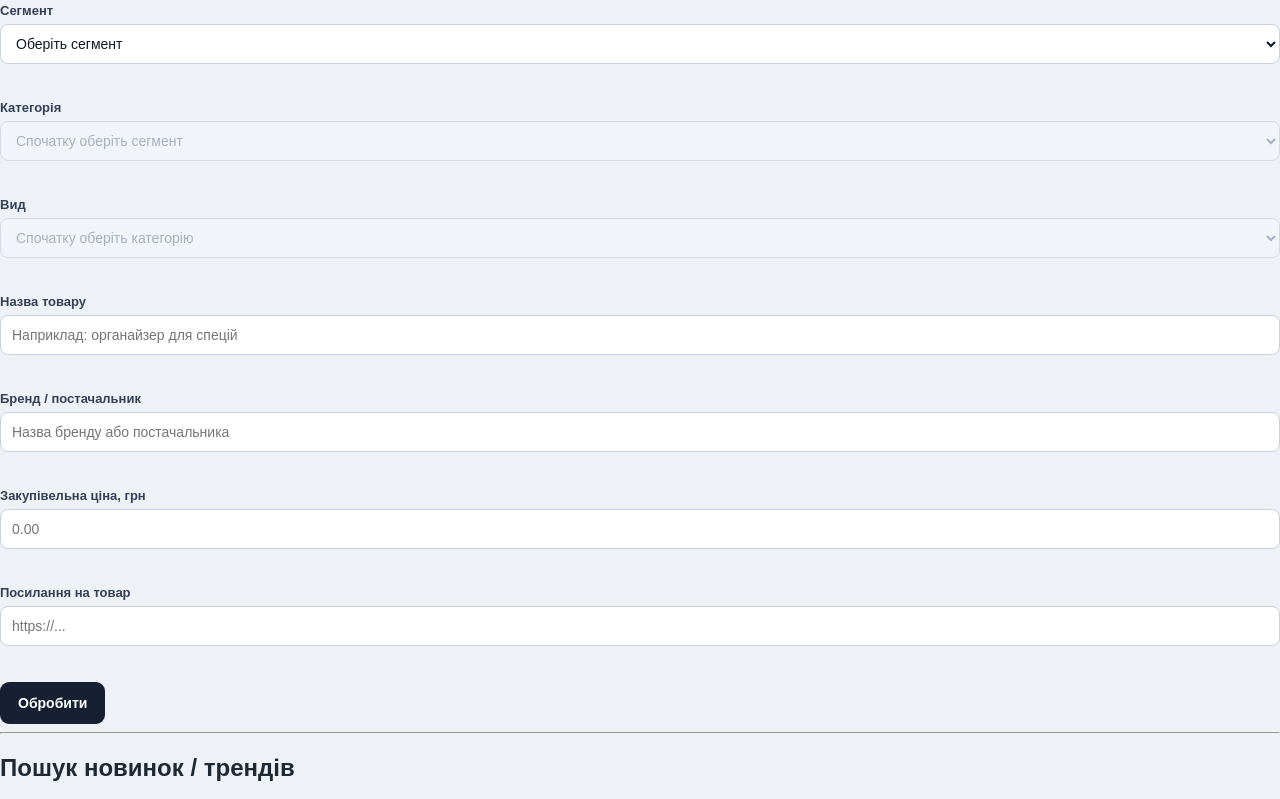
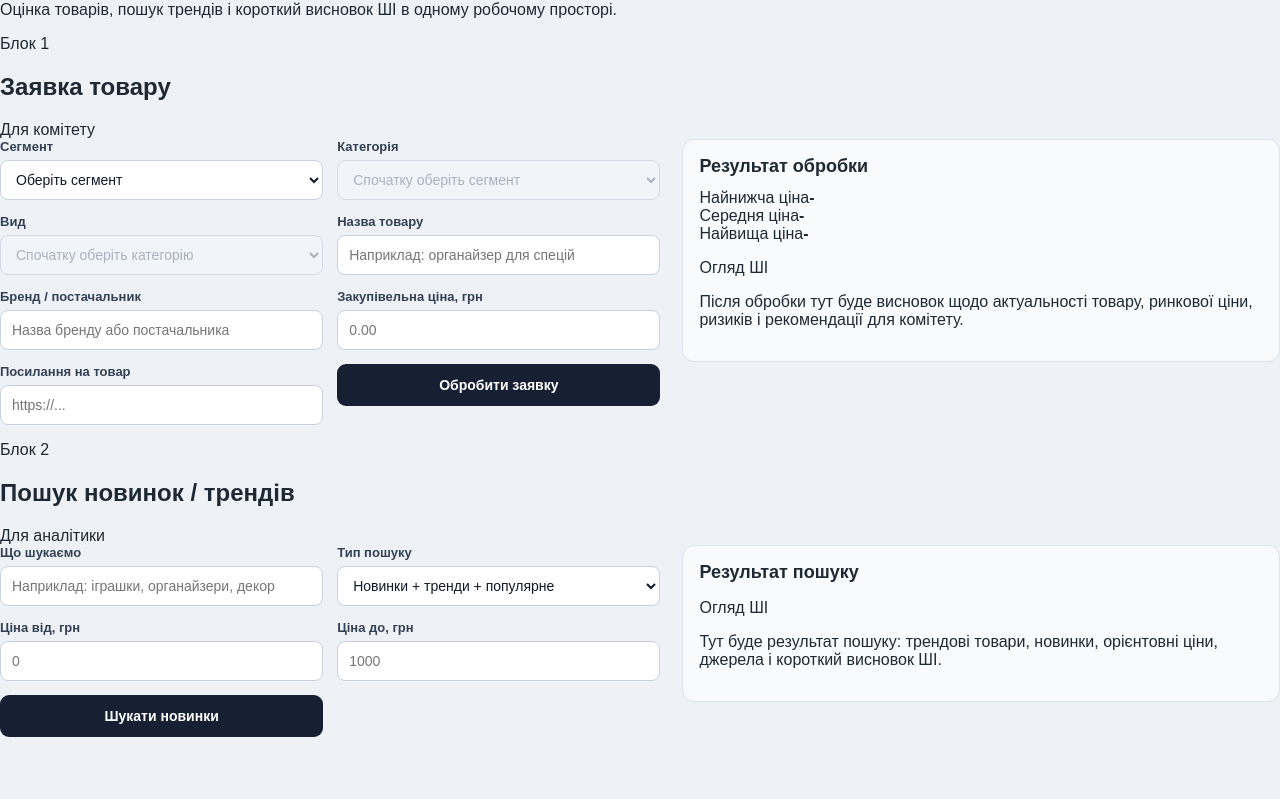
Before and after one commit to iyaskobsp-spec/cm-assortment-admin, a plain HTML site: page index.html in a window 1280 px wide. Shown: the part 99-898 px from the top of the page. After the commit the page ends 836 px from the top, so only its background shows below. Drawn offline with Linux system fonts and the light colour scheme; no server answers; a script that the page names is missing.

Commit message:
Update index.html

```diff
--- a/index.html
+++ b/index.html
@@ -8,123 +8,80 @@
   <script src="https://cdn.jsdelivr.net/npm/xlsx@0.18.5/dist/xlsx.full.min.js"></script>
 </head>
 <body>
-  <h1>CM Assortment Admin</h1>
+  <main class="app-shell">
+    <header class="hero">
+      <div>
+        <p class="eyebrow">Асортиментний комітет</p>
+        <h1>CM Assortment Admin</h1>
+        <p class="hero-text">Оцінка товарів, пошук трендів і короткий висновок ШІ в одному робочому просторі.</p>
+      </div>
+    </header>
 
-  <h2>Заявка товару</h2>
+    <section class="work-section">
+      <div class="section-head">
+        <div>
+          <p class="eyebrow">Блок 1</p>
+          <h2>Заявка товару</h2>
+        </div>
+        <span class="status-pill">Для комітету</span>
+      </div>
 
-  <form>
-    <label>
-      Сегмент
-      <select id="segmentSelect">
-        <option value="">Оберіть сегмент</option>
-      </select>
-    </label>
+      <div class="section-grid">
+        <form class="panel form-grid">
+          <label>Сегмент<select id="segmentSelect"><option value="">Оберіть сегмент</option></select></label>
+          <label>Категорія<select id="categorySelect" disabled><option value="">Спочатку оберіть сегмент</option></select></label>
+          <label>Вид<select id="typeSelect" disabled><option value="">Спочатку оберіть категорію</option></select></label>
+          <label>Назва товару<input type="text" placeholder="Наприклад: органайзер для спецій"></label>
+          <label>Бренд / постачальник<input type="text" placeholder="Назва бренду або постачальника"></label>
+          <label>Закупівельна ціна, грн<input type="number" placeholder="0.00"></label>
+          <label class="wide">Посилання на товар<input type="url" placeholder="https://..."></label>
+          <button type="button" class="primary-btn wide">Обробити заявку</button>
+        </form>
 
-    <br><br>
+        <aside class="panel result-panel">
+          <h3>Результат обробки</h3>
+          <div class="metric-grid">
+            <div><span>Найнижча ціна</span><strong>-</strong></div>
+            <div><span>Середня ціна</span><strong>-</strong></div>
+            <div><span>Найвища ціна</span><strong>-</strong></div>
+          </div>
 
-    <label>
-      Категорія
-      <select id="categorySelect" disabled>
-        <option value="">Спочатку оберіть сегмент</option>
-      </select>
-    </label>
+          <div class="ai-card">
+            <p class="ai-title">Огляд ШІ</p>
+            <p>Після обробки тут буде висновок щодо актуальності товару, ринкової ціни, ризиків і рекомендації для комітету.</p>
+          </div>
+        </aside>
+      </div>
+    </section>
 
-    <br><br>
+    <section class="work-section">
+      <div class="section-head">
+        <div>
+          <p class="eyebrow">Блок 2</p>
+          <h2>Пошук новинок / трендів</h2>
+        </div>
+        <span class="status-pill">Для аналітики</span>
+      </div>
 
-    <label>
-      Вид
-      <select id="typeSelect" disabled>
-        <option value="">Спочатку оберіть категорію</option>
-      </select>
-    </label>
+      <div class="section-grid">
+        <form class="panel form-grid">
+          <label class="wide">Що шукаємо<input id="trendSearchInput" type="text" placeholder="Наприклад: іграшки, органайзери, декор"></label>
+          <label>Тип пошуку<select id="trendSearchType"><option value="all">Новинки + тренди + популярне</option><option value="new">Тільки новинки</option><option value="trends">Тільки тренди</option><option value="popular">Тільки популярне</option></select></label>
+          <label>Ціна від, грн<input id="trendMinPrice" type="number" placeholder="0"></label>
+          <label>Ціна до, грн<input id="trendMaxPrice" type="number" placeholder="1000"></label>
+          <button type="button" id="trendSearchButton" class="primary-btn wide">Шукати новинки</button>
+        </form>
 
-    <br><br>
-
-    <label>
-      Назва товару
-      <input type="text" placeholder="Наприклад: органайзер для спецій">
-    </label>
-
-    <br><br>
-
-    <label>
-      Бренд / постачальник
-      <input type="text" placeholder="Назва бренду або постачальника">
-    </label>
-
-    <br><br>
-
-    <label>
-      Закупівельна ціна, грн
-      <input type="number" placeholder="0.00">
-    </label>
-
-    <br><br>
-
-    <label>
-      Посилання на товар
-      <input type="url" placeholder="https://...">
-    </label>
-
-    <br><br>
-
-    <button type="button">Обробити</button>
-  </form>
-
-    <hr>
-
-  <h2>Пошук новинок / трендів</h2>
-
-  <form>
-    <label>
-      Що шукаємо
-      <input id="trendSearchInput" type="text" placeholder="Наприклад: іграшки, органайзери, декор">
-    </label>
-
-    <br><br>
-
-    <label>
-      Тип пошуку
-      <select id="trendSearchType">
-        <option value="all">Новинки + тренди + популярне</option>
-        <option value="new">Тільки новинки</option>
-        <option value="trends">Тільки тренди</option>
-        <option value="popular">Тільки популярне</option>
-      </select>
-    </label>
-
-    <br><br>
-
-    <label>
-      Ціна від, грн
-      <input id="trendMinPrice" type="number" placeholder="0">
-    </label>
-
-    <br><br>
-
-    <label>
-      Ціна до, грн
-      <input id="trendMaxPrice" type="number" placeholder="1000">
-    </label>
-
-    <br><br>
-
-    <button type="button" id="trendSearchButton">Шукати новинки</button>
-  </form>
-
-  <h2>Результат пошуку новинок</h2>
-  <p id="trendSearchResult">
-    Тут буде результат пошуку: трендові товари, новинки, орієнтовні ціни, джерела і короткий огляд ШІ.
-  </p>
-
-  <h2>Результат обробки</h2>
-
-  <p><strong>Найнижча ціна:</strong> -</p>
-  <p><strong>Середня ціна:</strong> -</p>
-  <p><strong>Найвища ціна:</strong> -</p>
-
-  <h2>Огляд ШІ</h2>
-  <p>Після обробки тут буде висновок щодо актуальності товару, ринкової ціни, ризиків і рекомендації для комітету.</p>
+        <aside class="panel result-panel">
+          <h3>Результат пошуку</h3>
+          <div class="ai-card">
+            <p class="ai-title">Огляд ШІ</p>
+            <p id="trendSearchResult">Тут буде результат пошуку: трендові товари, новинки, орієнтовні ціни, джерела і короткий висновок ШІ.</p>
+          </div>
+        </aside>
+      </div>
+    </section>
+  </main>
 
   <script>
     const segmentSelect = document.getElementById("segmentSelect");
@@ -135,9 +92,7 @@
 
     function getUniqueValues(rows, field, filters = {}) {
       const values = rows
-        .filter(row => {
-          return Object.entries(filters).every(([key, value]) => row[key] === value);
-        })
+        .filter(row => Object.entries(filters).every(([key, value]) => row[key] === value))
         .map(row => row[field])
         .filter(Boolean);
 
@@ -166,8 +121,7 @@
       const response = await fetch("classifier.xlsx");
       const buffer = await response.arrayBuffer();
       const workbook = XLSX.read(buffer, { type: "array" });
-      const firstSheetName = workbook.SheetNames[0];
-      const sheet = workbook.Sheets[firstSheetName];
+      const sheet = workbook.Sheets[workbook.SheetNames[0]];
 
       classifierRows = XLSX.utils.sheet_to_json(sheet, { defval: "" }).map(row => ({
         segment: String(row["Сегмент"] || "").trim(),
@@ -175,24 +129,19 @@
         type: String(row["Вид"] || "").trim()
       })).filter(row => row.segment && row.category && row.type);
 
-      const segments = getUniqueValues(classifierRows, "segment");
-      fillSelect(segmentSelect, segments, "Оберіть сегмент");
+      fillSelect(segmentSelect, getUniqueValues(classifierRows, "segment"), "Оберіть сегмент");
     }
 
     segmentSelect.addEventListener("change", () => {
       const segment = segmentSelect.value;
-      const categories = getUniqueValues(classifierRows, "category", { segment });
-
-      fillSelect(categorySelect, categories, "Оберіть категорію");
+      fillSelect(categorySelect, getUniqueValues(classifierRows, "category", { segment }), "Оберіть категорію");
       fillSelect(typeSelect, [], "Спочатку оберіть категорію");
     });
 
     categorySelect.addEventListener("change", () => {
       const segment = segmentSelect.value;
       const category = categorySelect.value;
-      const types = getUniqueValues(classifierRows, "type", { segment, category });
-
-      fillSelect(typeSelect, types, "Оберіть вид");
+      fillSelect(typeSelect, getUniqueValues(classifierRows, "type", { segment, category }), "Оберіть вид");
     });
 
     loadClassifier();
```
